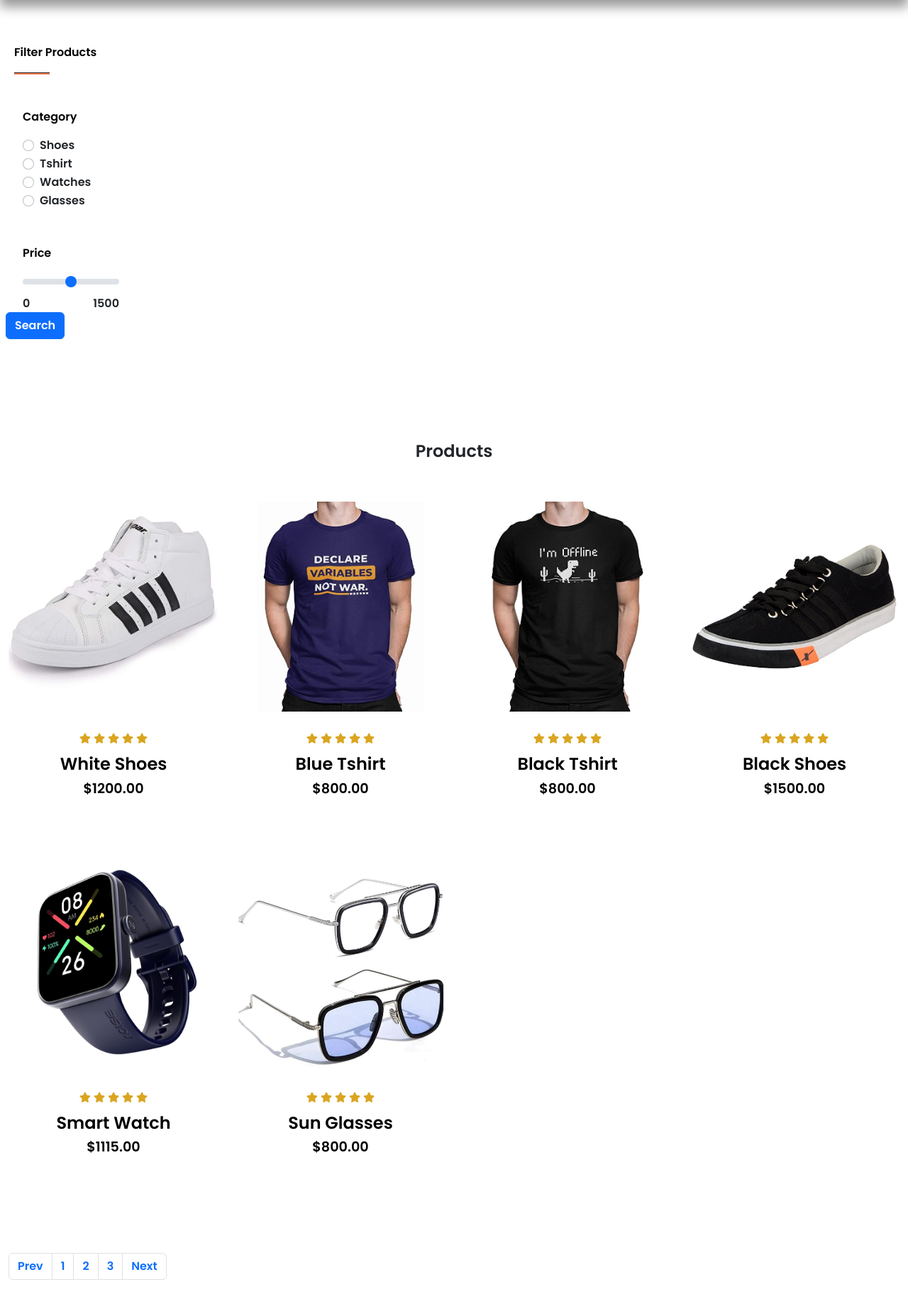
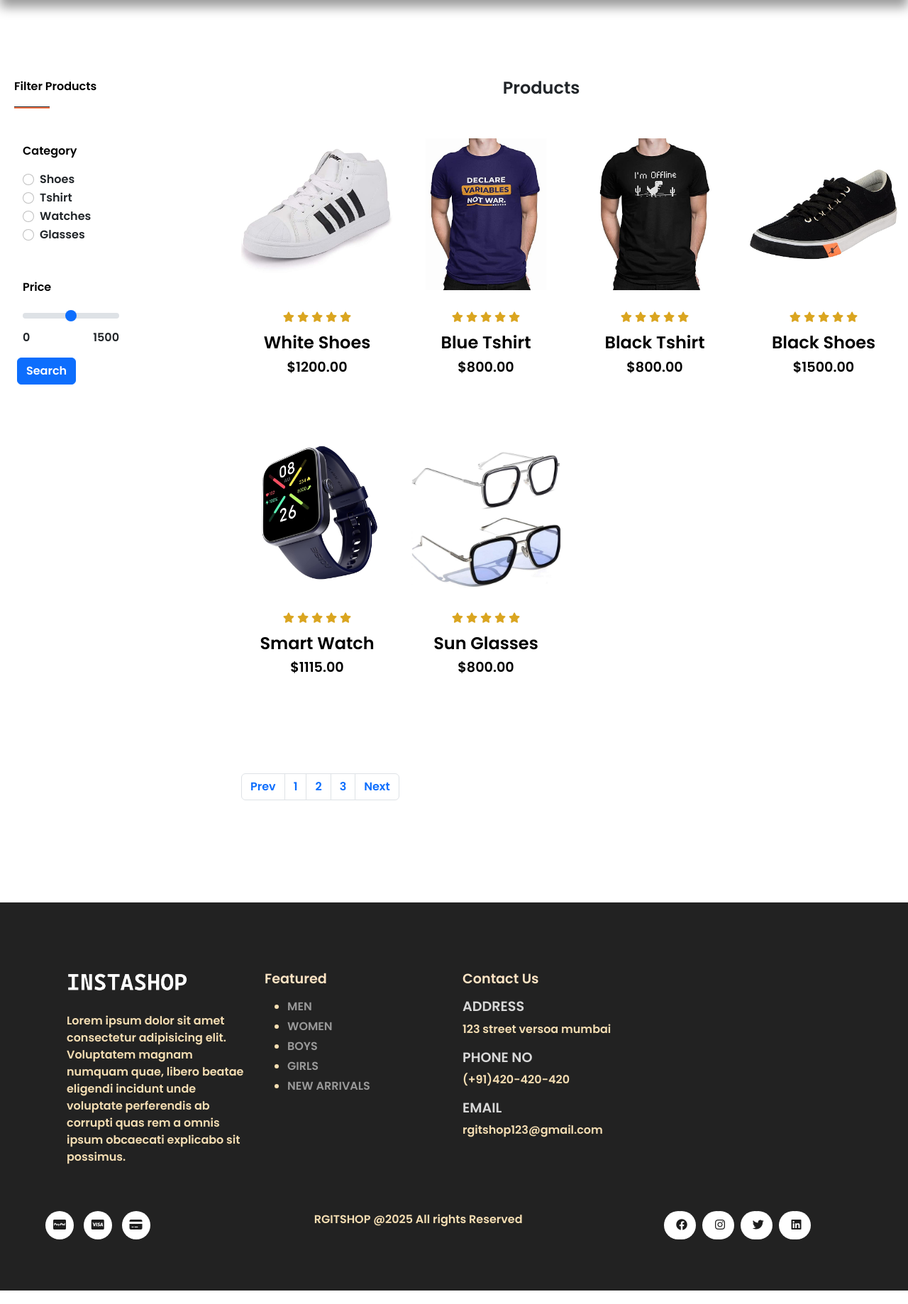
Before and after one commit to onlyysaurabh/ecommerce-webstie, a PHP site: page /shop.php in a window 1280 px wide. Shown: the part 82-1920 px from the top of the page at 71% size. Run offline with PHP 8.4, Linux system fonts and the light colour scheme; data comes from the database, SQL or seed files in the repository; data that the repository does not hold is empty.

Commit message:
modified:   shop.php

```diff
--- a/server/connection.php
+++ b/server/connection.php
@@ -1,6 +1,6 @@
 <?php
 
-$conn = mysqli_connect("localhost", "root", "mysql", "rgitshop")
+$conn = mysqli_connect("localhost", "root", "", "instashop")
     or die("Coudn't connect to database");
 
 ?>
--- a/shop.php
+++ b/shop.php
@@ -30,7 +30,14 @@ if(isset($_POST['search'])){
     <!--Navbar-->
     <?php $IPATH = $_SERVER["DOCUMENT_ROOT"]."/assets/"; include($IPATH."navbar.html"); ?>
 
-    <section id="search" class="col-3 my-5 py-5 ms-2">
+    <style>
+      section.left{
+        float: left;
+      }
+    </style>
+
+    <!--Search-->
+    <section id="search" class="my-5 py-5 ms-2 col-3 left ">
       <div class="container mt-5 my-5">
         <p>Filter Products</p>
         <hr>
@@ -83,7 +90,7 @@ if(isset($_POST['search'])){
           </div>
         </div>
 
-        <div>
+        <div class="form-group my-3 mx-3">
           <input type="submit" name="search" value="Search" class="btn btn-primary">
         </div>
 
@@ -91,11 +98,8 @@ if(isset($_POST['search'])){
       </form>
     </section>
 
-
-
-
     <!--Produtcts-->
-    <section id="shop" class="col-12 my-5 pb-5 ms-auto">
+    <section id="shop" class="my-5 py-5 right">
       <div class="container text-center mt-5 py-5">
         <h3>Products</hr>
       </div>
```
